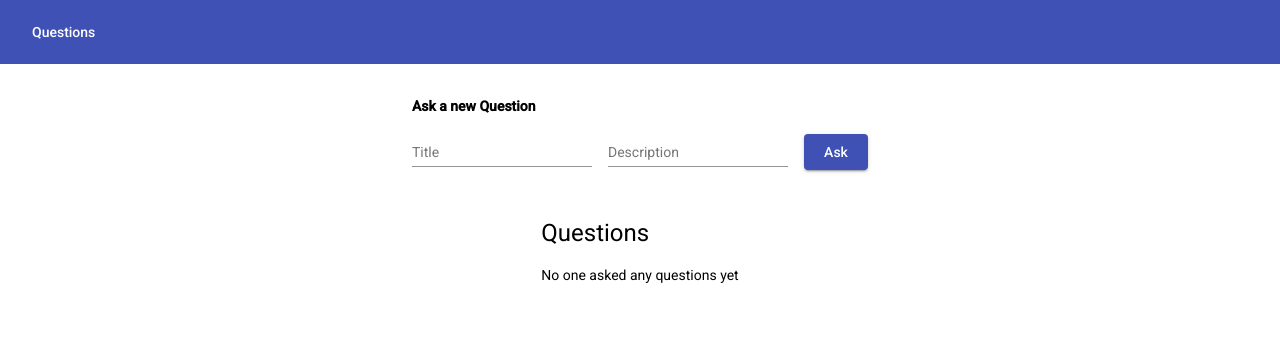
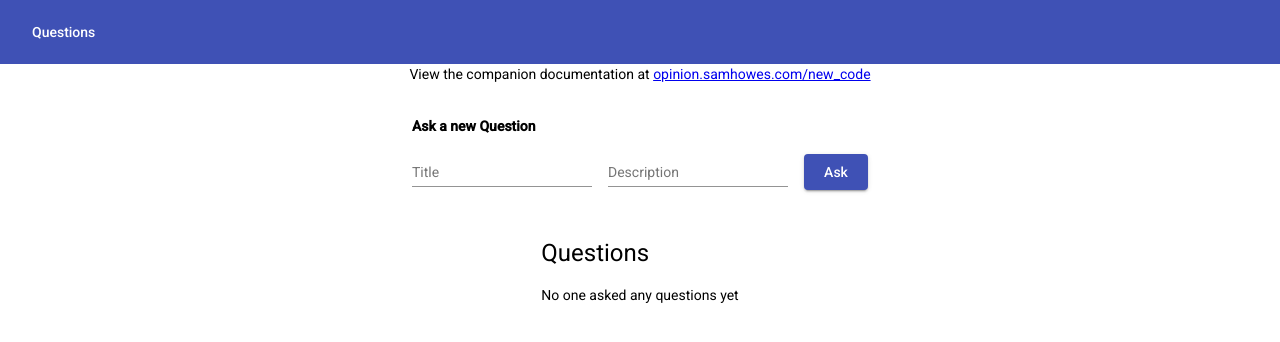
Before and after one commit to samhowes/questions, an Angular app: page / in a window 1280 px wide. Shown: the top 342 px of the page. Built offline with nearby package versions, Linux system fonts and the light colour scheme.

Commit message:
Add link to documentation site (#22)
closes #21

```diff
--- a/src/app/app.component.html
+++ b/src/app/app.component.html
@@ -5,4 +5,8 @@
   >Questions</a>
 </mat-toolbar>
 
+<div fxLayoutAlign="center center">
+  <span>View the companion documentation at <a href="https://opinion.samhowes.com/new_code/">opinion.samhowes.com/new_code</a></span>
+</div>
+
 <app-questions></app-questions>
--- a/src/app/questions/questions.component.ts
+++ b/src/app/questions/questions.component.ts
@@ -34,6 +34,7 @@ export class QuestionsComponent implements OnInit {
     } catch (err) {
       this.snackBar.open(err as string)
     }
+    console.log('loaded demo')
   }
 
   public save() {
```
